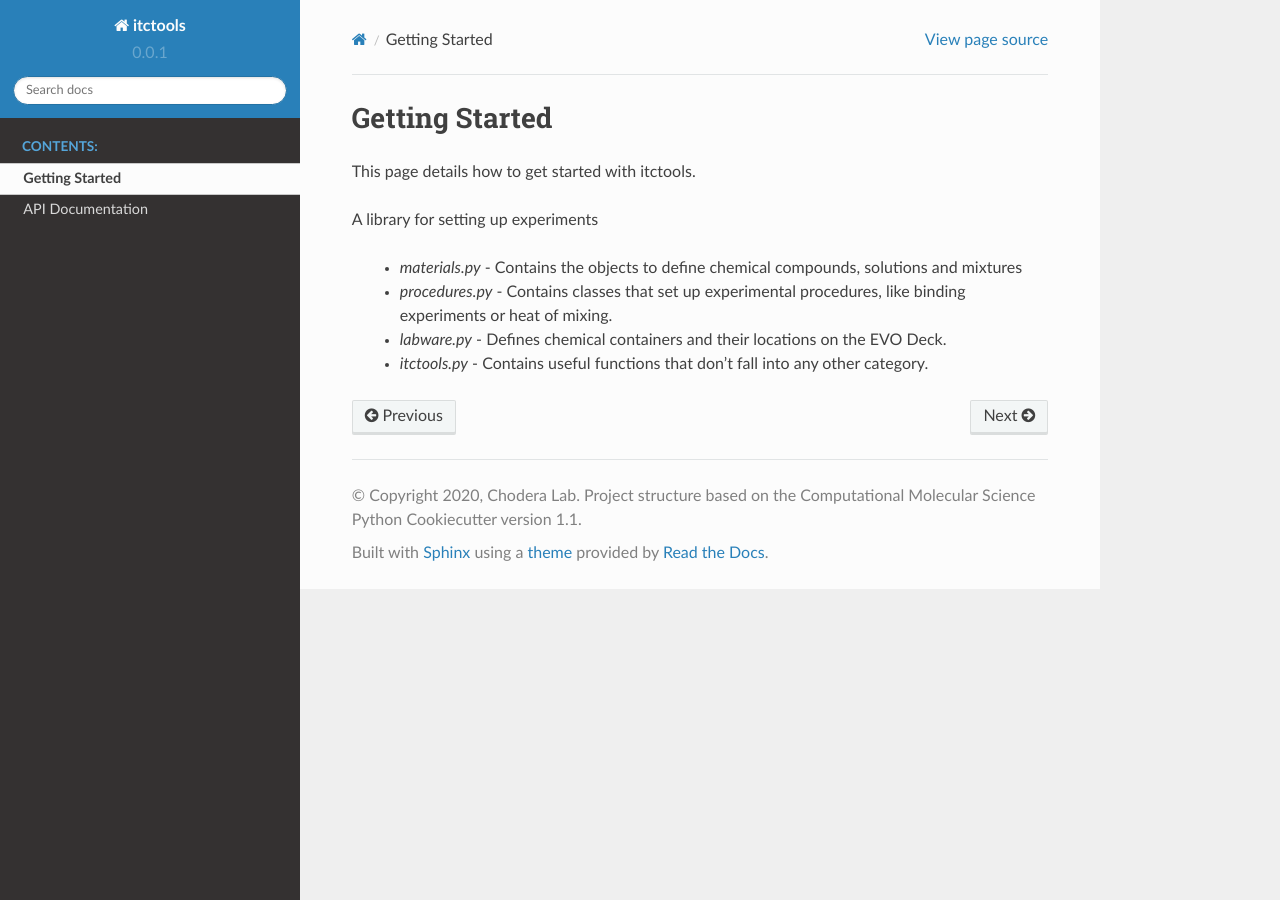
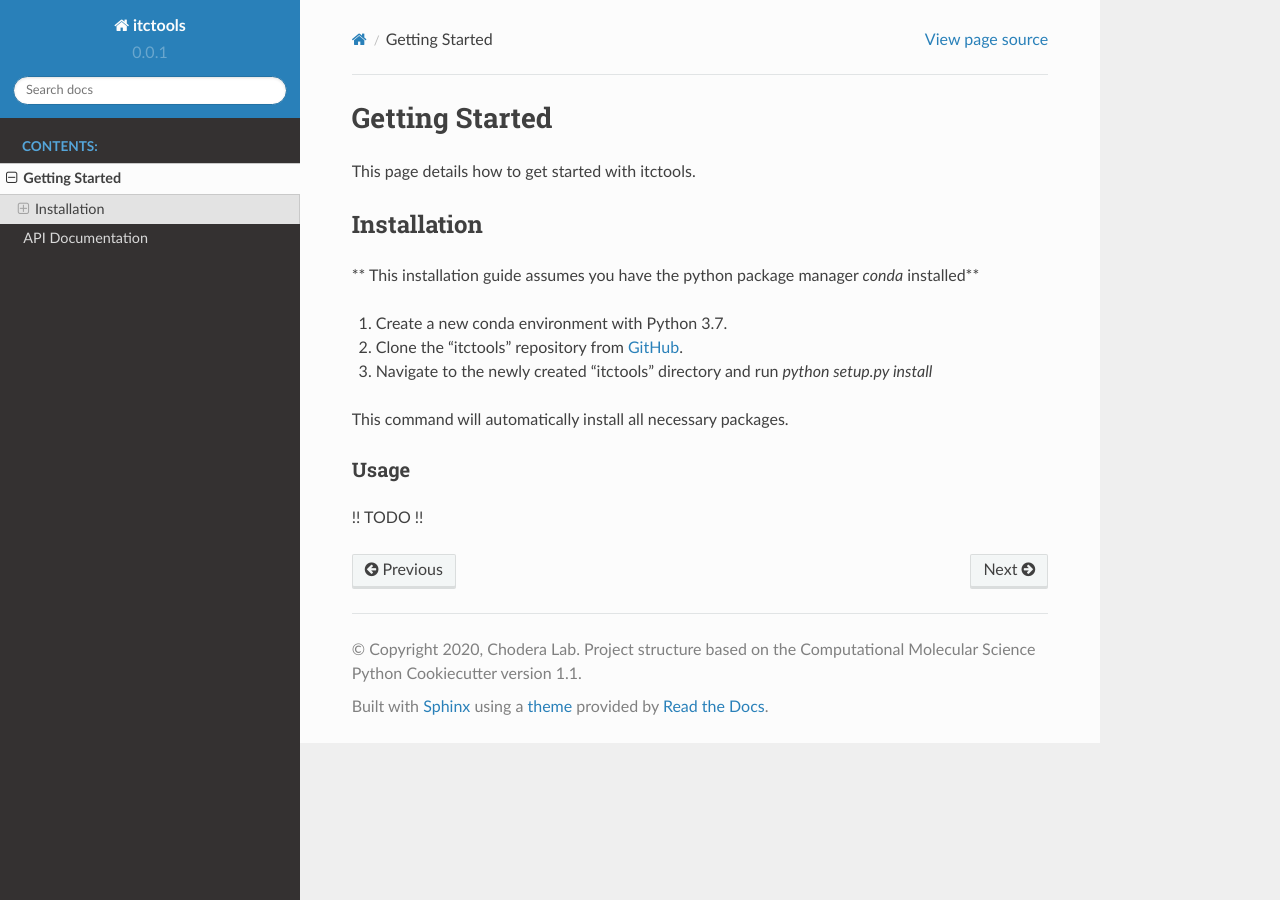
Before and after one commit to choderalab/itctools, a Sphinx documentation site: the page built from docs/getting_started.rst, in a window 1280 px wide. Built offline with Sphinx 7.4.7 and the Read the Docs theme 2.0.0, drawn with Linux system fonts in a browser that asks for light colours; the version number is read from the project's files by our own code.

```diff
--- a/docs/conf.py
+++ b/docs/conf.py
@@ -12,7 +12,7 @@
 # add these directories to sys.path here. If the directory is relative to the
 # documentation root, use os.path.abspath to make it absolute, like shown here.
 
-# Incase the project was not installed
+# In case the project was not installed
 import os
 import sys
 sys.path.insert(0, os.path.abspath('..'))
--- a/docs/doc_env.yaml
+++ b/docs/doc_env.yaml
@@ -1,4 +1,4 @@
-name: test
+name: documentation
 channels:
 dependencies:
     # Base depends
@@ -11,7 +11,6 @@ dependencies:
   - nose
   - numpy
   - openpyxl
-  - pip
   - setuptools
   - matplotlib
   - seaborn
--- a/docs/getting_started.rst
+++ b/docs/getting_started.rst
@@ -3,13 +3,16 @@ Getting Started
 
 This page details how to get started with itctools.
 
-A library for setting up experiments
+Installation
+------------
+** This installation guide assumes you have the python package manager `conda` installed**
 
-  - `materials.py`
-    - Contains the objects to define chemical compounds, solutions and mixtures
-  - `procedures.py`
-    - Contains classes that set up experimental procedures, like binding experiments or heat of mixing.
-  - `labware.py`
-    - Defines chemical containers and their locations on the EVO Deck.
-  - `itctools.py`
-    - Contains useful functions that don't fall into any other category.
+1) Create a new conda environment with Python 3.7.
+2) Clone the "itctools" repository from `GitHub <https://www.github.com/YOUR_GITHUB_USERNAME/molecool>`_.
+3) Navigate to the newly created "itctools" directory and run `python setup.py install`
+
+This command will automatically install all necessary packages.
+
+Usage
+_____
+!! TODO !!
--- a/setup.py
+++ b/setup.py
@@ -96,11 +96,13 @@ setup(
         'Programming Language :: Python :: 2.7',
         'Programming Language :: Python :: 3.3',
     ],
+
+    # TODO: Need to decide which packages are necessary for installation and which are required for testing
     install_requires=['behave', 'coverage', 'mock', 'numpy', 'nose',
                       'openpyxl', 'pint', 'pytest-cov', 'rednose', 'seaborn', 'setuptools', 'matplotlib'],
-    # TODO: Need to decide which packages are really necessary for installation and which are required for testing
+
     tests_require=['behave', 'coverage', 'mock', 'numpy', 'nose',
-                      'openpyxl', 'pint', 'rednose', 'seaborn', 'setuptools', 'matplotlib']
+                      'openpyxl', 'pint', 'pytest-cov', 'rednose', 'seaborn', 'setuptools', 'matplotlib']
 )
 """
 itctools
```
Also changed, not shown: docs/layout.rst (added, +47 -0 lines).
